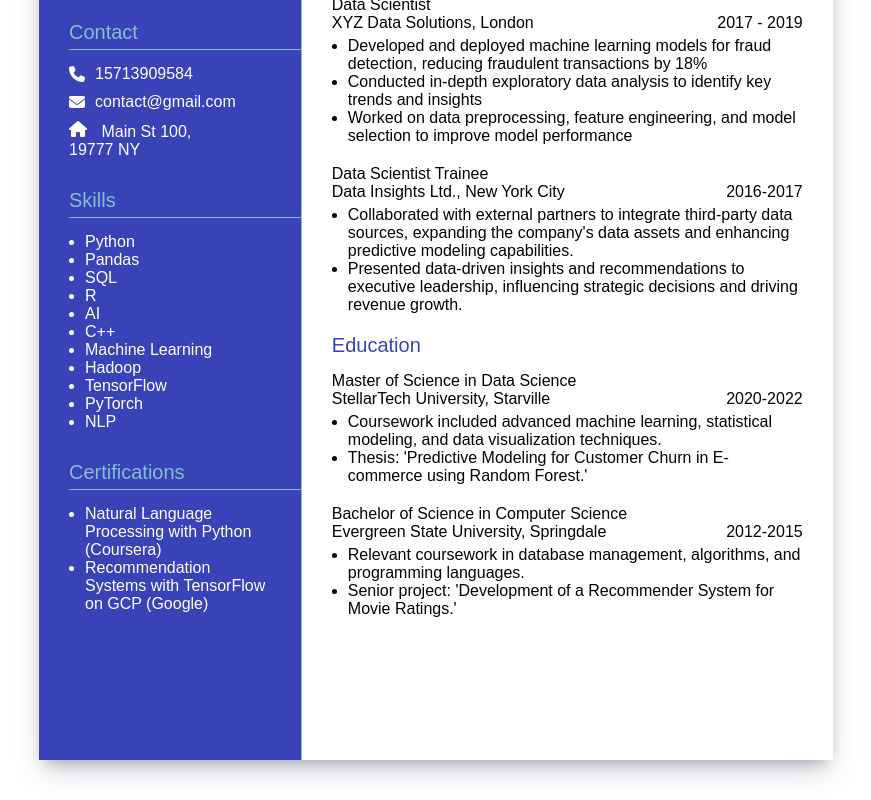
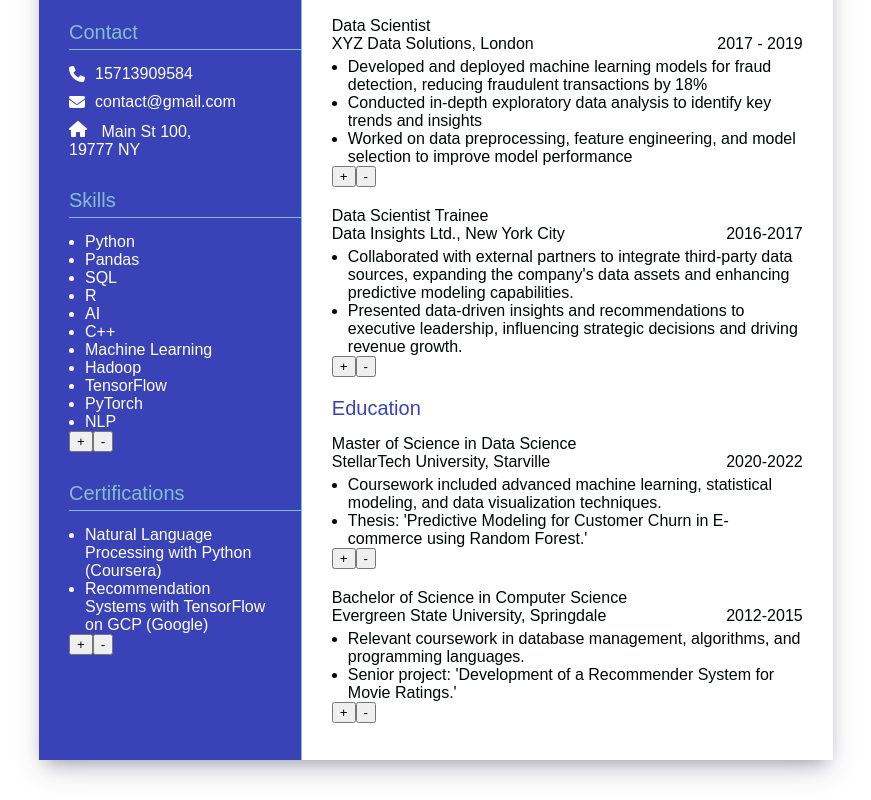
Before and after one commit to gervais-amoah/resume-builder, a Vue app: page / in a window 1280 px wide. Shown: the part 403-1203 px from the top of the page, without its empty margins (1-872 px from the left). Built offline with nearby package versions, Linux system fonts and the light colour scheme.

Commit message:
Add the edit buttons for adding and removing list items

```diff
--- a/src/App.vue
+++ b/src/App.vue
@@ -1,8 +1,9 @@
 <script setup>
 import { ref } from 'vue'
 import ResumeSection from '@/components/ResumeSection.vue'
-import SectionHeadline from './components/SectionHeadline.vue'
-import ContactInfo from './components/ContactInfo.vue'
+import SectionHeadline from '@/components/SectionHeadline.vue'
+import ContactInfo from '@/components/ContactInfo.vue'
+import EditButtons from '@/components/EditButtons.vue'
 
 const personnalInfo = ref({
   name: 'Michaela Scarn',
@@ -170,6 +171,7 @@
               {{ skill }}
             </li>
           </ul>
+          <EditButtons @add-click="skills.push('new entry')" @remove-click="skills.pop()" />
         </ResumeSection>
 
         <ResumeSection>
@@ -188,6 +190,7 @@
               {{ hlItem }}
             </li>
           </ul>
+          <EditButtons @add-click="highlights.push('new entry')" @remove-click="highlights.pop()" />
         </ResumeSection>
       </div>
 
@@ -237,6 +240,10 @@
                 {{ desc }}
               </li>
             </ul>
+            <EditButtons
+              @add-click="exp.description.push('new entry')"
+              @remove-click="exp.description.pop()"
+            />
           </div>
         </div>
 
@@ -274,6 +281,10 @@
                 {{ desc }}
               </li>
             </ul>
+            <EditButtons
+              @add-click="item.description.push('new entry')"
+              @remove-click="item.description.pop()"
+            />
           </div>
         </div>
       </div>
--- /dev/null
+++ b/src/components/EditButtons.vue
@@ -0,0 +1,12 @@
+<script setup>
+const emit = defineEmits(['addClick', 'removeClick'])
+</script>
+
+<template>
+  <div class="button-wrapper">
+    <button class="edit-btn edit-btn-add" @click="emit('addClick')">+</button>
+    <button class="edit-btn edit-btn-remove" @click="emit('removeClick')">-</button>
+  </div>
+</template>
+
+<style scoped></style>
```
